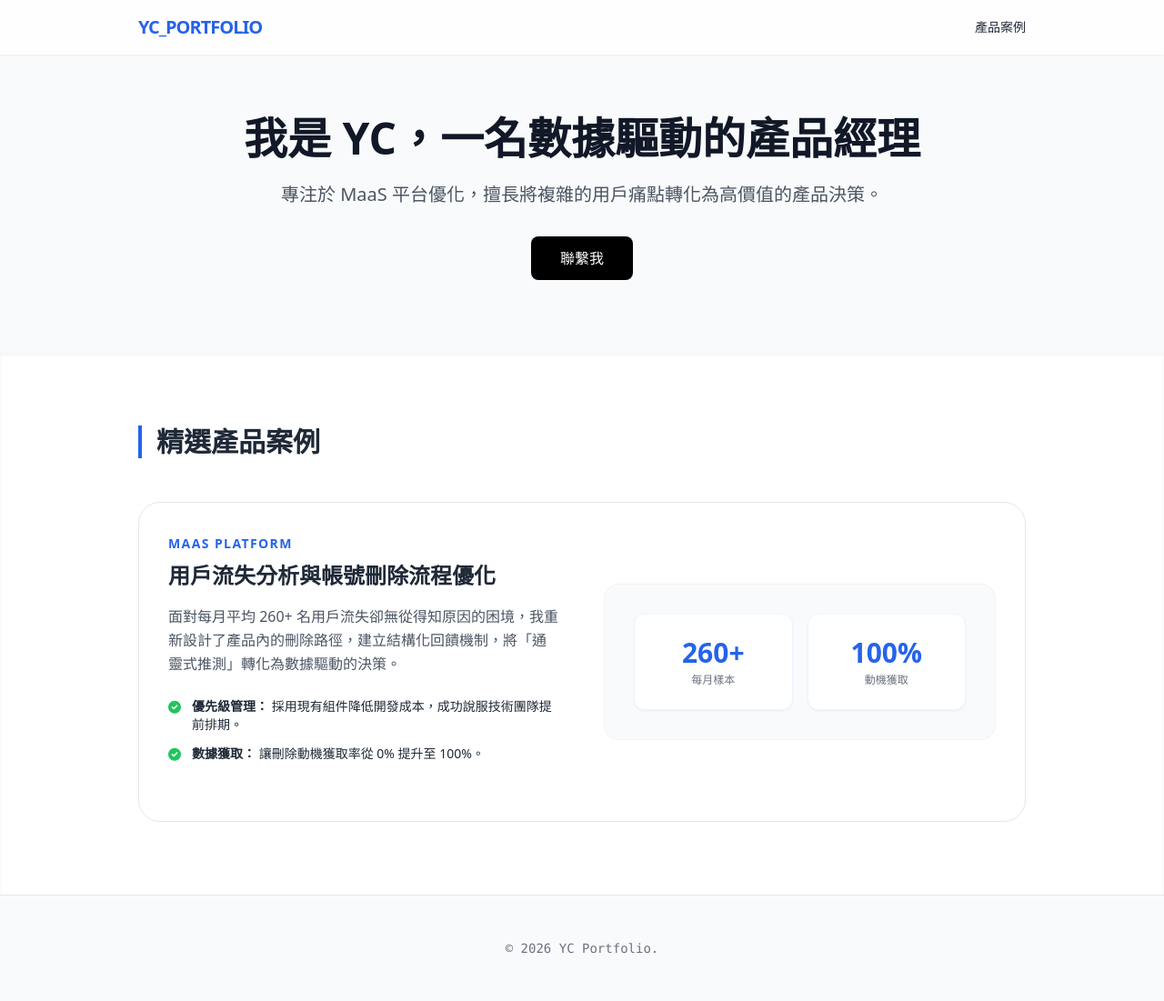
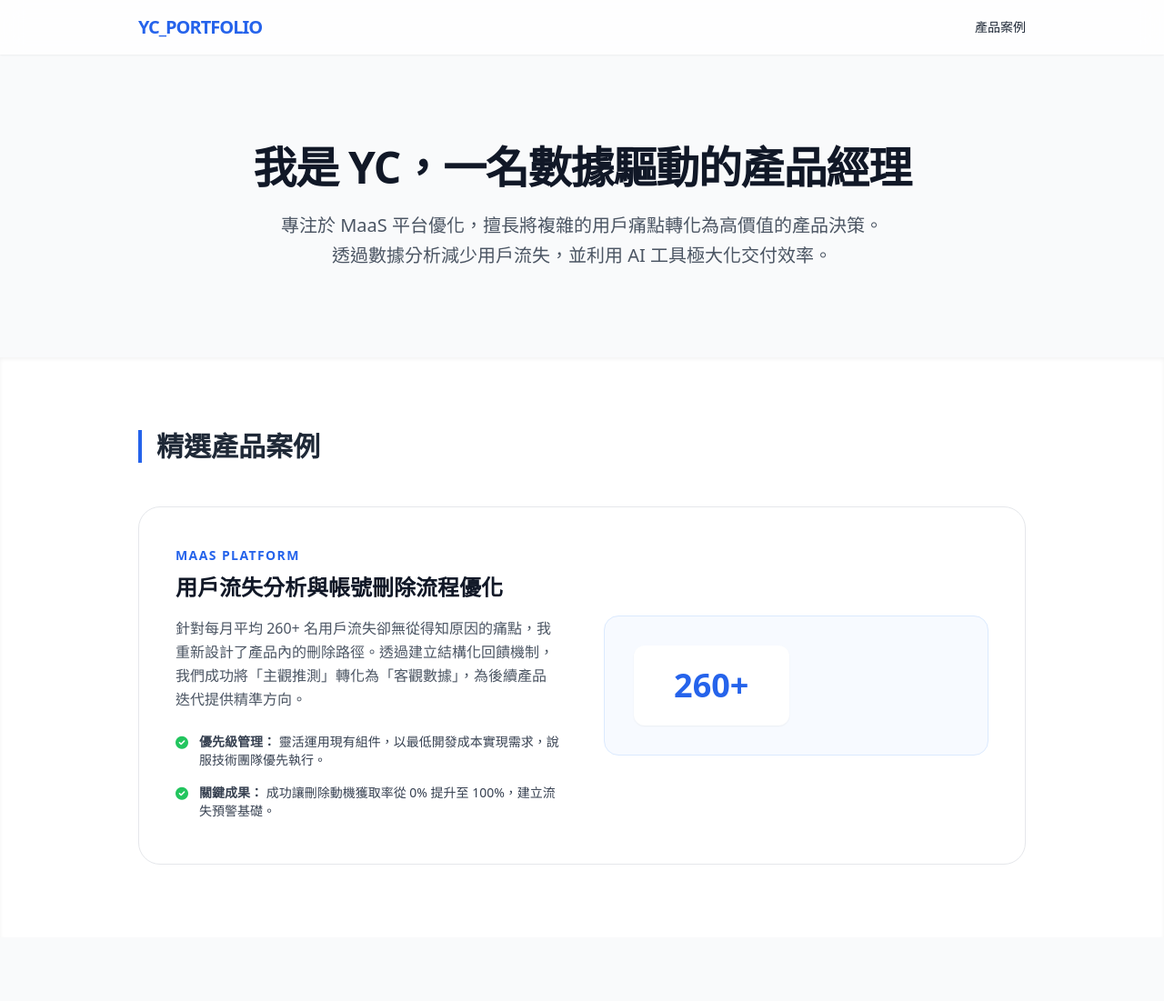
Before and after one commit to AngelaLiu-24/yi-chun, a plain HTML site: page index.html in a window 1280 px wide. Shown: the whole page at 91% size. After the commit the page ends 1031 px from the top, so only its background shows below. Drawn offline with nearby package versions, Linux system fonts and the light colour scheme.

Commit message:
update portfolio content with more details

```diff
--- a/index.html
+++ b/index.html
@@ -18,57 +18,44 @@
         </div>
     </nav>
 
-    <section class="pt-32 pb-20 px-6">
+    <section class="pt-40 pb-24 px-6">
         <div class="max-w-5xl mx-auto text-center">
-            <h1 class="text-5xl font-extrabold mb-6 text-gray-900">
+            <h1 class="text-5xl font-extrabold mb-6 text-gray-900 tracking-tight">
                 我是 YC，一名數據驅動的產品經理
             </h1>
-            <p class="text-xl text-gray-600 max-w-2xl mx-auto mb-8">
-                專注於 MaaS 平台優化，擅長將複雜的用戶痛點轉化為高價值的產品決策。
+            <p class="text-xl text-gray-600 max-w-2xl mx-auto leading-relaxed">
+                專注於 MaaS 平台優化，擅長將複雜的用戶痛點轉化為高價值的產品決策。<br>
+                透過數據分析減少用戶流失，並利用 AI 工具極大化交付效率。
             </p>
-            <div class="flex justify-center gap-4">
-                <a href="mailto:your-email@example.com" class="bg-black text-white px-8 py-3 rounded-lg hover:bg-gray-800 transition">聯繫我</a>
-            </div>
         </div>
     </section>
 
     <section id="projects" class="py-20 bg-white shadow-inner">
         <div class="max-w-5xl mx-auto px-6">
-            <h2 class="text-3xl font-bold mb-12 border-l-4 border-blue-600 pl-4">精選產品案例</h2>
+            <div class="flex items-center justify-between mb-12">
+                <h2 class="text-3xl font-bold border-l-4 border-blue-600 pl-4">精選產品案例</h2>
+            </div>
 
-            <div class="grid md:grid-cols-2 gap-12 items-center border p-8 rounded-3xl">
+            <div class="grid md:grid-cols-2 gap-12 items-center border p-10 rounded-3xl hover:shadow-lg transition-shadow duration-300">
                 <div>
                     <span class="text-blue-600 font-semibold uppercase tracking-widest text-sm">MaaS Platform</span>
-                    <h3 class="text-2xl font-bold mt-2 mb-4">用戶流失分析與帳號刪除流程優化</h3>
+                    <h3 class="text-2xl font-bold mt-2 mb-4 text-gray-900">用戶流失分析與帳號刪除流程優化</h3>
                     <p class="text-gray-600 mb-6 leading-relaxed">
-                        面對每月平均 260+ 名用戶流失卻無從得知原因的困境，我重新設計了產品內的刪除路徑，建立結構化回饋機制，將「通靈式推測」轉化為數據驅動的決策。
+                        針對每月平均 260+ 名用戶流失卻無從得知原因的痛點，我重新設計了產品內的刪除路徑。透過建立結構化回饋機制，我們成功將「主觀推測」轉化為「客觀數據」，為後續產品迭代提供精準方向。
                     </p>
-                    <ul class="space-y-3 mb-8 text-sm">
-                        <li class="flex items-start"><i class="fas fa-check-circle text-green-500 mt-1 mr-3"></i> <span><strong>優先級管理：</strong> 採用現有組件降低開發成本，成功說服技術團隊提前排期。</span></li>
-                        <li class="flex items-start"><i class="fas fa-check-circle text-green-500 mt-1 mr-3"></i> <span><strong>數據獲取：</strong> 讓刪除動機獲取率從 0% 提升至 100%。</span></li>
+                    <ul class="space-y-4 mb-2 text-sm text-gray-700">
+                        <li class="flex items-start">
+                            <i class="fas fa-check-circle text-green-500 mt-1 mr-3"></i>
+                            <span><strong>優先級管理：</strong> 靈活運用現有組件，以最低開發成本實現需求，說服技術團隊優先執行。</span>
+                        </li>
+                        <li class="flex items-start">
+                            <i class="fas fa-check-circle text-green-500 mt-1 mr-3"></i>
+                            <span><strong>關鍵成果：</strong> 成功讓刪除動機獲取率從 0% 提升至 100%，建立流失預警基礎。</span>
+                        </li>
                     </ul>
                 </div>
-                <div class="bg-gray-50 p-8 rounded-2xl border border-gray-100">
+                <div class="bg-blue-50/50 p-8 rounded-2xl border border-blue-100">
                     <div class="grid grid-cols-2 gap-4">
-                        <div class="bg-white p-6 rounded-xl shadow-sm text-center border border-blue-50">
-                            <div class="text-3xl font-bold text-blue-600">260+</div>
-                            <div class="text-xs text-gray-500 mt-1 uppercase">每月樣本</div>
-                        </div>
-                        <div class="bg-white p-6 rounded-xl shadow-sm text-center border border-blue-50">
-                            <div class="text-3xl font-bold text-blue-600">100%</div>
-                            <div class="text-xs text-gray-500 mt-1 uppercase">動機獲取</div>
-                        </div>
-                    </div>
-                </div>
-            </div>
-        </div>
-    </section>
-
-    <footer class="py-12 bg-gray-50 border-t border-gray-200">
-        <div class="max-w-5xl mx-auto px-6 text-center text-gray-500 text-sm font-mono">
-            © 2026 YC Portfolio.
-        </div>
-    </footer>
-
-</body>
-</html>
+                        <div class="bg-white p-6 rounded-xl shadow-sm text-center">
+                            <div class="text-4xl font-black text-blue-600">260+</div>
+                            <div class="text-[10px] text-gray-400 mt
```
